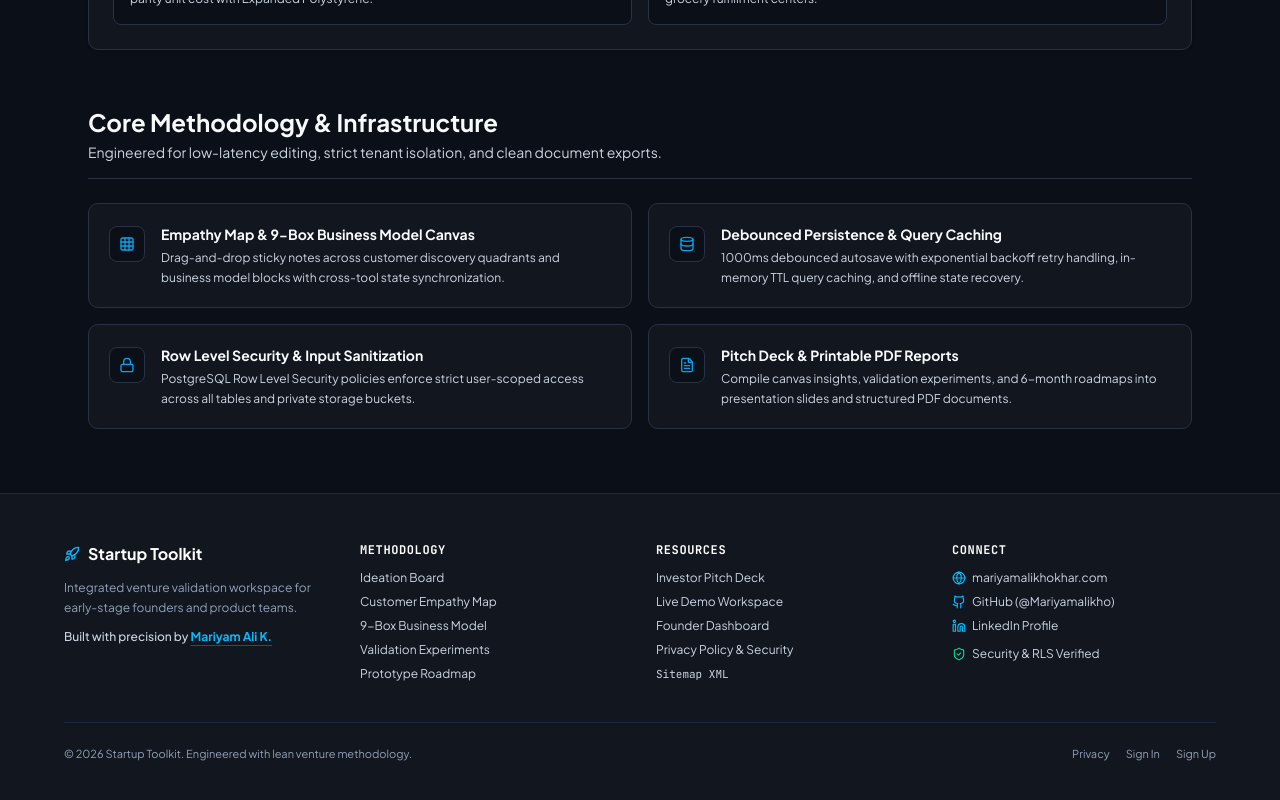
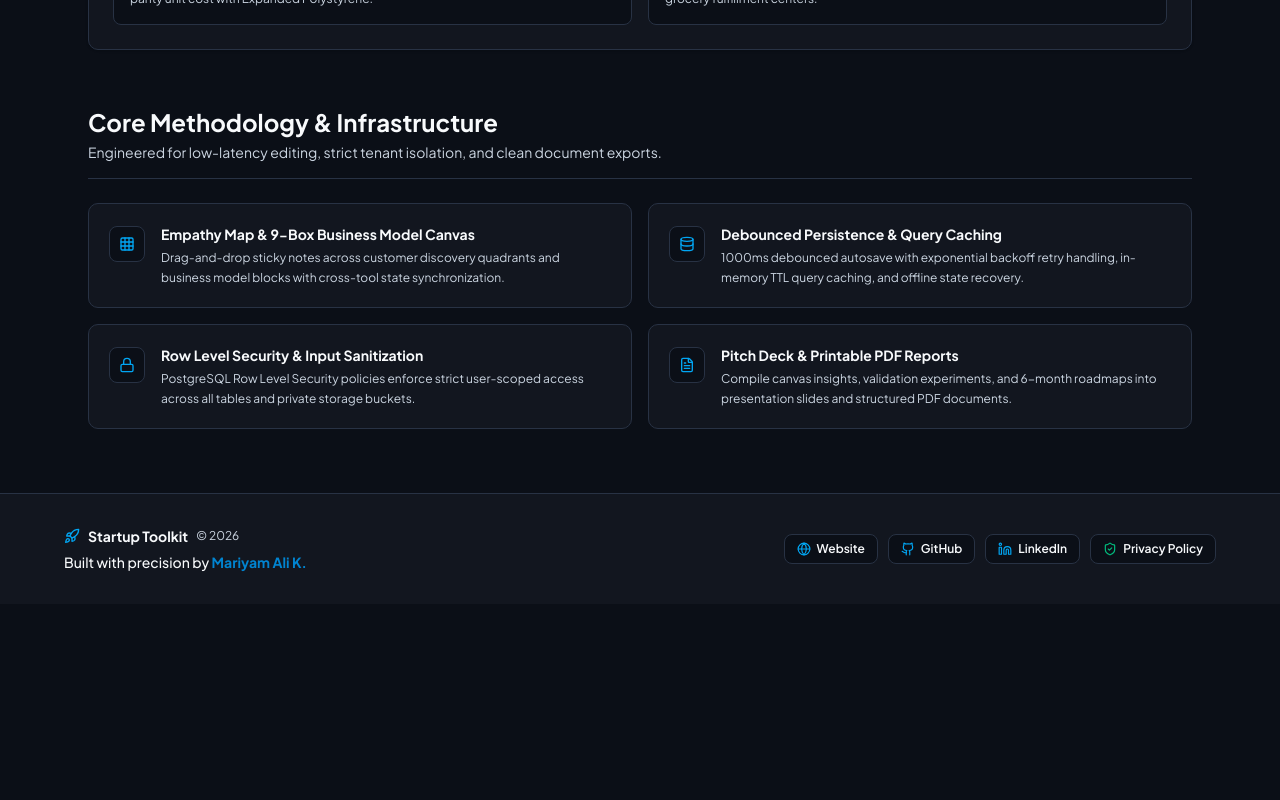
Before and after one commit to Mariyamalikho/Startup-toolkit, a React (Vite) app: page / in a window 1280 px wide. Shown: the part 802-1602 px from the top of the page. After the commit the page ends 1406 px from the top, so only its background shows below. Built offline with nearby package versions, Linux system fonts and the light colour scheme; no server answers.

Commit message:
fix(landing): restore compact pill-button footer and align theme tokens (Fixes #223) (#224)

```diff
--- a/src/pages/LandingPage.tsx
+++ b/src/pages/LandingPage.tsx
@@ -269,177 +269,66 @@ export function LandingPage() {
         </section>
       </main>
 
-      {/* ── Public Footer & Internal Linking ───────────────────────── */}
-      <footer className="border-t border-slate-800 bg-[#12161f] py-12 px-4 sm:px-6 lg:px-8 text-xs text-slate-300">
-        <div className="max-w-6xl mx-auto space-y-10">
-          {/* Top Footer Navigation Columns */}
-          <div className="grid grid-cols-2 md:grid-cols-4 gap-8">
-            {/* Col 1: Brand Info */}
-            <div className="col-span-2 md:col-span-1 space-y-3">
-              <div className="flex items-center space-x-2">
-                <Rocket className="h-4 w-4 text-sky-400" />
-                <span className="font-bold text-white text-base">Startup Toolkit</span>
+      {/* ── Public Footer ───────────────────────────────────────────── */}
+      <footer className="border-t border-border bg-surface py-8 px-4 sm:px-6 text-xs text-muted-foreground">
+        <div className="max-w-6xl mx-auto flex flex-col md:flex-row items-center justify-between gap-6">
+          <div className="space-y-1.5 text-center md:text-left">
+            <div className="flex items-center justify-center md:justify-start space-x-2">
+              <Rocket className="h-4 w-4 text-sky-500 dark:text-sky-400" />
+              <span className="font-bold text-foreground text-sm">Startup Toolkit</span>
+              <span className="text-muted-foreground">© {new Date().getFullYear()}</span>
             </div>
-              <p className="text-xs text-slate-400 leading-relaxed">
-                Integrated venture validation workspace for early-stage founders and product teams.
-              </p>
-              <p className="text-xs text-slate-300 font-medium">
+            <p className="text-xs sm:text-sm text-foreground font-medium">
               Built with precision by{' '}
               <a
                 href="https://mariyamalikhokhar.com/"
                 target="_blank"
                 rel="noopener noreferrer"
-                  className="font-bold text-sky-400 hover:text-sky-300 underline decoration-sky-400/40 underline-offset-4 transition-colors"
+                className="font-bold text-sky-600 dark:text-sky-400 hover:underline decoration-sky-400/40 underline-offset-4 transition-colors"
               >
                 Mariyam Ali K.
               </a>
             </p>
           </div>
 
-            {/* Col 2: Methodology Tools */}
-            <div className="space-y-3">
-              <h4 className="font-mono text-xs font-bold text-white uppercase tracking-wider">
-                Methodology
-              </h4>
-              <ul className="space-y-2 text-xs">
-                <li>
-                  <Link
-                    to="/workspace/demo-proj-1"
-                    className="hover:text-sky-400 transition-colors"
-                  >
-                    Ideation Board
-                  </Link>
-                </li>
-                <li>
-                  <Link to="/empathy-map" className="hover:text-sky-400 transition-colors">
-                    Customer Empathy Map
-                  </Link>
-                </li>
-                <li>
-                  <Link
-                    to="/business-model-canvas"
-                    className="hover:text-sky-400 transition-colors"
-                  >
-                    9-Box Business Model
-                  </Link>
-                </li>
-                <li>
-                  <Link to="/experiments" className="hover:text-sky-400 transition-colors">
-                    Validation Experiments
-                  </Link>
-                </li>
-                <li>
-                  <Link to="/prototype" className="hover:text-sky-400 transition-colors">
-                    Prototype Roadmap
-                  </Link>
-                </li>
-              </ul>
-            </div>
-
-            {/* Col 3: Resources & Product */}
-            <div className="space-y-3">
-              <h4 className="font-mono text-xs font-bold text-white uppercase tracking-wider">
-                Resources
-              </h4>
-              <ul className="space-y-2 text-xs">
-                <li>
-                  <Link to="/pitch-deck" className="hover:text-sky-400 transition-colors">
-                    Investor Pitch Deck
-                  </Link>
-                </li>
-                <li>
-                  <Link
-                    to="/workspace/demo-proj-1"
-                    className="hover:text-sky-400 transition-colors"
-                  >
-                    Live Demo Workspace
-                  </Link>
-                </li>
-                <li>
-                  <Link to="/dashboard" className="hover:text-sky-400 transition-colors">
-                    Founder Dashboard
-                  </Link>
-                </li>
-                <li>
-                  <Link to="/privacy-policy" className="hover:text-sky-400 transition-colors">
-                    Privacy Policy &amp; Security
-                  </Link>
-                </li>
-                <li>
-                  <a
-                    href="/sitemap.xml"
-                    className="hover:text-sky-400 transition-colors font-mono text-[11px]"
-                  >
-                    Sitemap XML
-                  </a>
-                </li>
-              </ul>
-            </div>
-
-            {/* Col 4: Founder Social Links */}
-            <div className="space-y-3">
-              <h4 className="font-mono text-xs font-bold text-white uppercase tracking-wider">
-                Connect
-              </h4>
-              <div className="flex flex-col space-y-2 text-xs">
+          <div className="flex flex-wrap items-center justify-center gap-2.5">
             <a
               href="https://mariyamalikhokhar.com/"
               target="_blank"
               rel="noopener noreferrer"
-                  className="inline-flex items-center space-x-1.5 hover:text-sky-300 transition-colors"
+              className="inline-flex items-center space-x-1.5 px-3 py-1.5 rounded-lg bg-background border border-border hover:border-sky-400 text-xs font-semibold text-foreground hover:text-sky-600 dark:hover:text-sky-300 transition-colors"
             >
-                  <Globe className="h-3.5 w-3.5 text-sky-400" />
-                  <span>mariyamalikhokhar.com</span>
+              <Globe className="h-3.5 w-3.5 text-sky-500 dark:text-sky-400" />
+              <span>Website</span>
             </a>
 
             <a
               href="https://github.com/Mariyamalikho"
               target="_blank"
               rel="noopener noreferrer"
-                  className="inline-flex items-center space-x-1.5 hover:text-sky-300 transition-colors"
+              className="inline-flex items-center space-x-1.5 px-3 py-1.5 rounded-lg bg-background border border-border hover:border-sky-400 text-xs font-semibold text-foreground hover:text-sky-600 dark:hover:text-sky-300 transition-colors"
             >
-                  <GithubIcon className="h-3.5 w-3.5 text-sky-400" />
-                  <span>GitHub (@Mariyamalikho)</span>
+              <GithubIcon className="h-3.5 w-3.5 text-sky-500 dark:text-sky-400" />
+              <span>GitHub</span>
             </a>
 
             <a
               href="https://www.linkedin.com/in/mariyamali-khokhar/"
               target="_blank"
               rel="noopener noreferrer"
-                  className="inline-flex items-center space-x-1.5 hover:text-sky-300 transition-colors"
+              className="inline-flex items-center space-x-1.5 px-3 py-1.5 rounded-lg bg-background border border-border hover:border-sky-400 text-xs font-semibold text-foreground hover:text-sky-600 dark:hover:text-sky-300 transition-colors"
             >
-                  <LinkedinIcon className="h-3.5 w-3.5 text-sky-400" />
-                  <span>LinkedIn Profile</span>
+              <LinkedinIcon className="h-3.5 w-3.5 text-sky-500 dark:text-sky-400" />
+              <span>LinkedIn</span>
             </a>
 
             <Link
               to="/privacy-policy"
-                  className="inline-flex items-center space-x-1.5 hover:text-emerald-400 transition-colors pt-1"
+              className="inline-flex items-center space-x-1.5 px-3 py-1.5 rounded-lg bg-background border border-border hover:border-sky-400 text-xs font-semibold text-foreground hover:text-sky-600 dark:hover:text-sky-300 transition-colors"
             >
-                  <ShieldCheck className="h-3.5 w-3.5 text-emerald-400" />
-                  <span>Security &amp; RLS Verified</span>
+              <ShieldCheck className="h-3.5 w-3.5 text-emerald-500 dark:text-emerald-400" />
+              <span>Privacy Policy</span>
             </Link>
-              </div>
-            </div>
-          </div>
-
-          {/* Bottom Copyright Strip */}
-          <div className="border-t border-slate-800 pt-6 flex flex-col sm:flex-row items-center justify-between gap-4 text-[11px] text-slate-400">
-            <span>
-              © {new Date().getFullYear()} Startup Toolkit. Engineered with lean venture
-              methodology.
-            </span>
-            <div className="flex items-center space-x-4">
-              <Link to="/privacy-policy" className="hover:text-slate-200 transition-colors">
-                Privacy
-              </Link>
-              <Link to="/login" className="hover:text-slate-200 transition-colors">
-                Sign In
-              </Link>
-              <Link to="/signup" className="hover:text-slate-200 transition-colors">
-                Sign Up
-              </Link>
-            </div>
           </div>
         </div>
       </footer>
```
Lines whose indentation alone changed are shown as unchanged.
